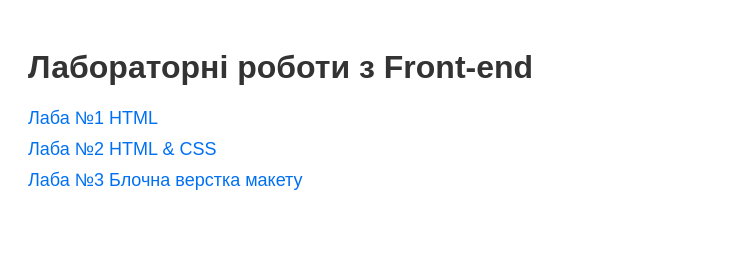
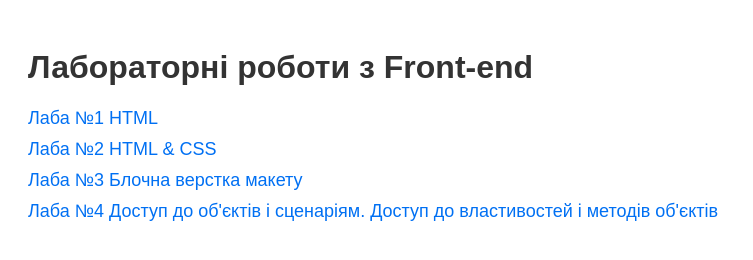
Before and after one commit to Biocideee/Front-end, a plain HTML site: page docs/index.html in a window 1280 px wide. Shown: the whole page, without its empty margins (0-753 px from the left). Drawn offline with Linux system fonts and the light colour scheme.

Commit message:
Update index.html

```diff
--- a/docs/index.html
+++ b/docs/index.html
@@ -18,6 +18,7 @@
     <li><a href="Lab1/">Лаба №1 HTML</a></li>
     <li><a href="Lab2/">Лаба №2 HTML & CSS</a></li>
     <li><a href="Lab3/">Лаба №3 Блочна верстка макету</a></li>
+    <li><a href="Lab4/">Лаба №4 Доступ до об'єктів і сценаріям. Доступ до властивостей і методів об'єктів</a></li>
   </ul>
 </body>
 </html>
```
